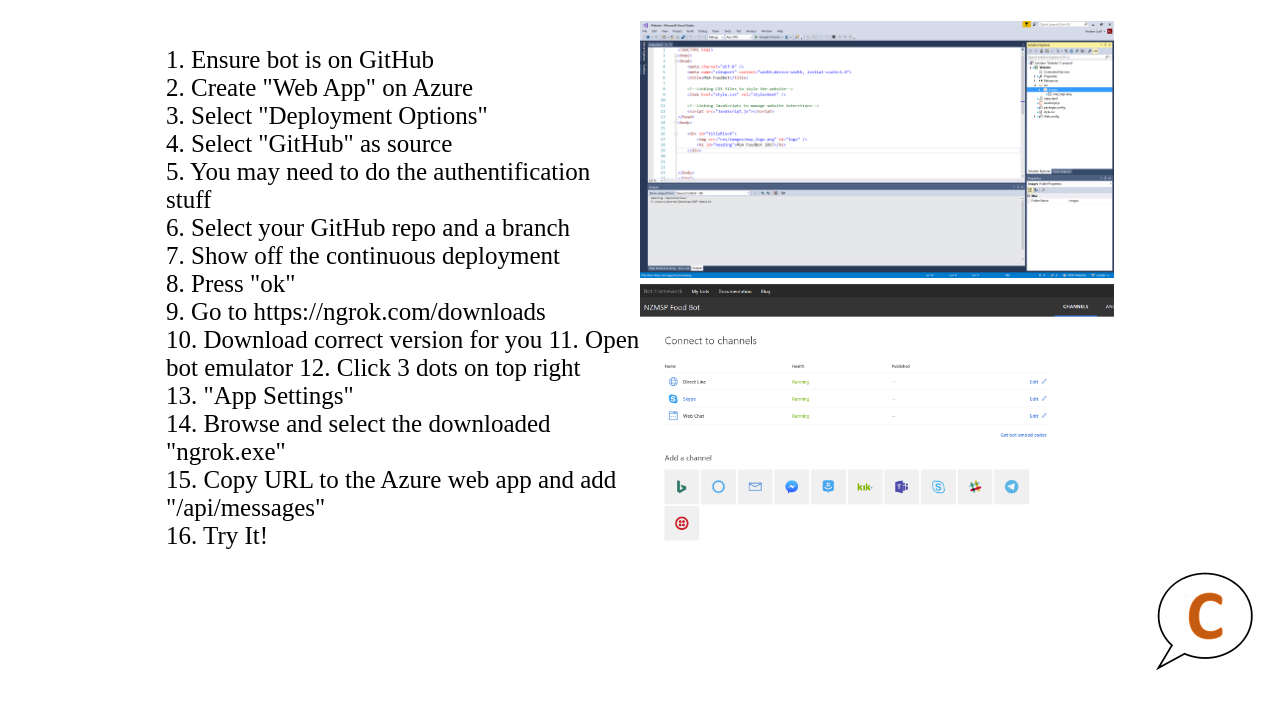
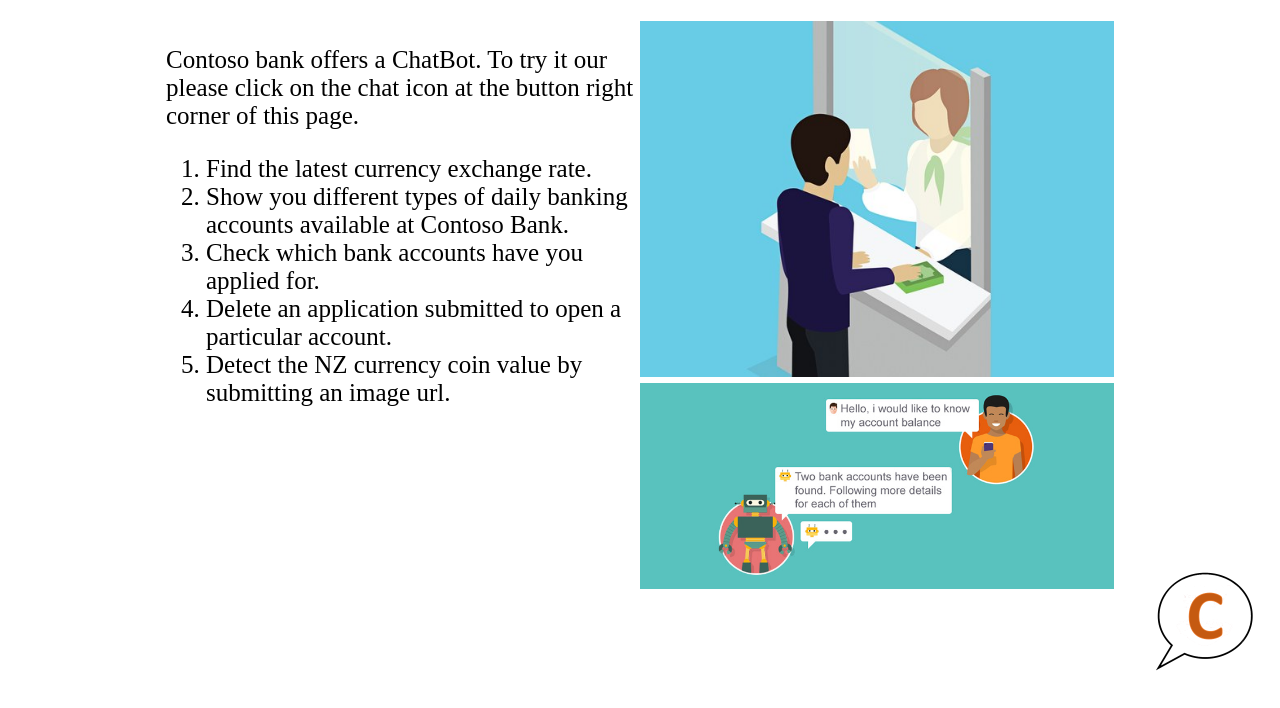
Before and after one commit to soumikpatel/ContosoBank_spt491_Website, a plain HTML site: page index.html in a window 1280 px wide. Shown: the part 104-812 px from the top of the page. Drawn offline with Linux system fonts and the light colour scheme.

Commit message:
website done

```diff
--- a/index.html
+++ b/index.html
@@ -34,14 +34,28 @@
 
     <div id="content">
         <div id="left-content">
-            <p>
-                1. Ensure bot is on GitHub<br/> 2. Create "Web App" on Azure<br/> 3. Select "Deployment Options"<br/> 4. Select "GitHub" as source<br/> 5. You may need to do the authentification stuff<br/> 6. Select your GitHub repo and a branch<br/>                7. Show off the continuous deployment<br/> 8. Press "ok"<br/> 9. Go to https://ngrok.com/downloads<br/> 10. Download correct version for you 11. Open bot emulator 12. Click 3 dots on top right<br/> 13. "App Settings"<br/> 14. Browse and
-                select the downloaded "ngrok.exe"<br/> 15. Copy URL to the Azure web app and add "/api/messages"<br/> 16. Try It!
-            </p>
+            <p>Contoso bank offers a ChatBot. To try it our please click on the chat icon at the button right corner of this page.</p>
+            <ol>
+                <li>
+                    Find the latest currency exchange rate.
+                </li>
+                <li>
+                    Show you different types of daily banking accounts available at Contoso Bank.
+                </li>
+                <li>
+                    Check which bank accounts have you applied for.
+                </li>
+                <li>
+                    Delete an application submitted to open a particular account.
+                </li>
+                <li>
+                    Detect the NZ currency coin value by submitting an image url.
+                </li>
+            </ol>
         </div>
         <div id="right-content">
-            <img src="img/vs.PNG" />
-            <img src="img/botframework.PNG" />
+            <img src="img/image.jpg" />
+            <img src="img/chatbot.jpg" />
         </div>
     </div>
 
```
Also changed, not shown: img/botframework.PNG (deleted), img/chatbot.jpg (added), img/image.jpg (added), img/msp_logo.png (deleted), img/vs.PNG (deleted).
